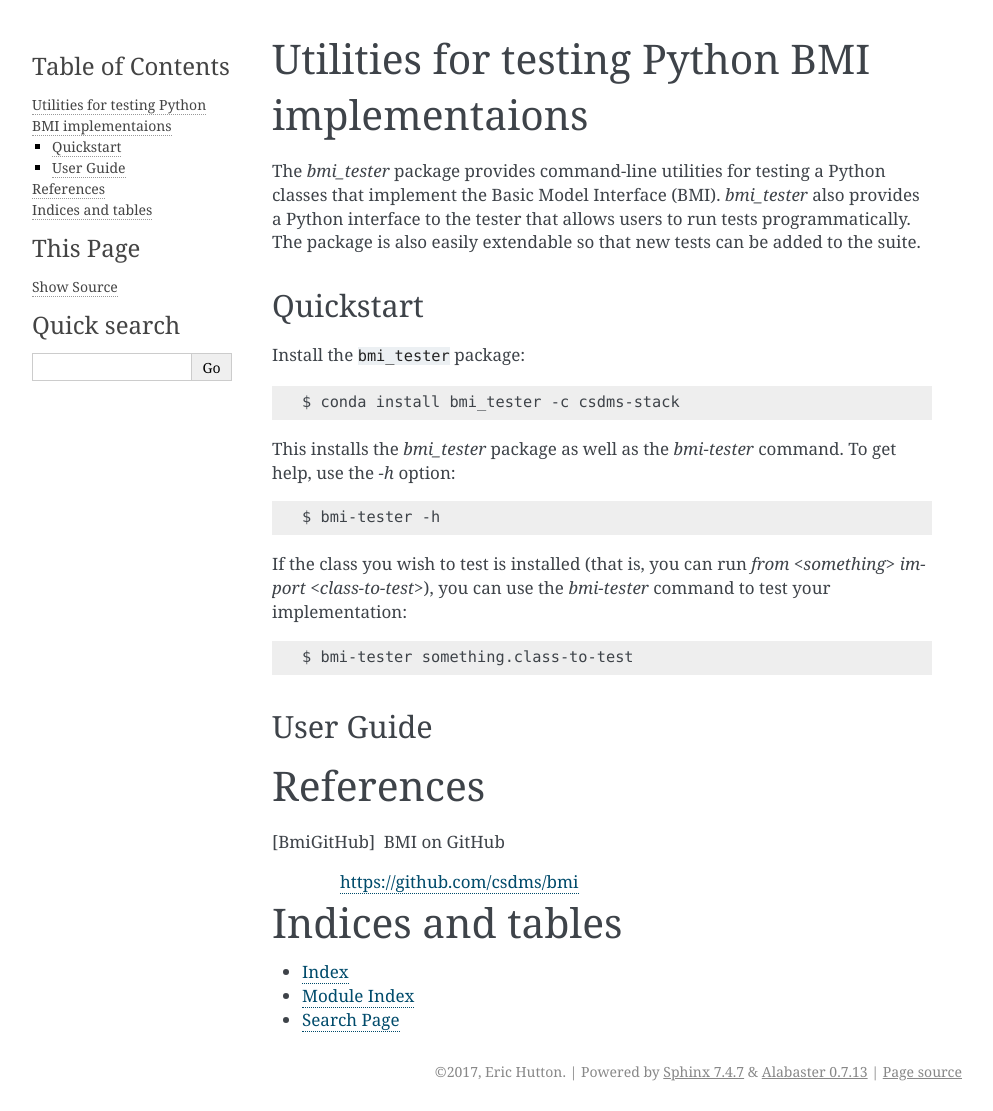
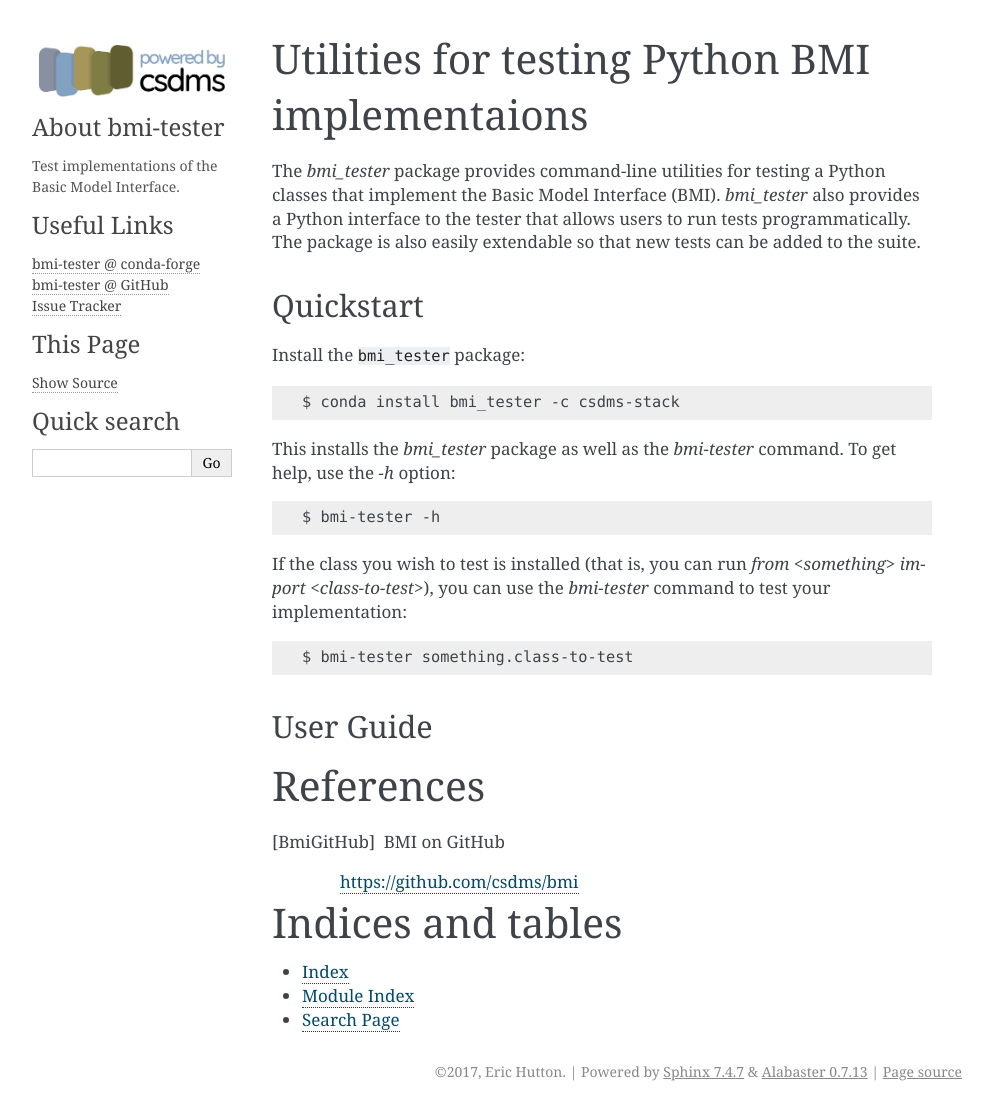
Before and after one commit to csdms/bmi-tester, a Sphinx documentation site: the page built from docs/index.rst, in a window 1280 px wide. Shown: the whole page, without its empty margins (148-1141 px from the left). Built offline with Sphinx 7.4.7, drawn with Linux system fonts in a browser that asks for light colours; pages that are not in the unit, such as notebooks, are missing from menus; some of the changed lines change nothing that is shown.

Commit message:
add sidebar to docs

```diff
--- a/docs/conf.py
+++ b/docs/conf.py
@@ -360,3 +360,28 @@ epub_exclude_files = ["search.html"]
 
 # If false, no index is generated.
 # epub_use_index = True
+
+
+napoleon_numpy_docstring = True
+napoleon_google_docstring = False
+napoleon_include_init_with_doc = True
+napoleon_include_special_with_doc = True
+
+# The name of an image file (relative to this directory) to place at the top
+# of the sidebar.
+html_logo = "_static/powered-by-logo-header.png"
+
+html_sidebars = {
+    "index": [
+        "sidebarintro.html",
+        "links.html",
+        "sourcelink.html",
+        "searchbox.html",
+    ],
+    "**": [
+        "sidebarintro.html",
+        "links.html",
+        "sourcelink.html",
+        "searchbox.html",
+    ],
+}
```
